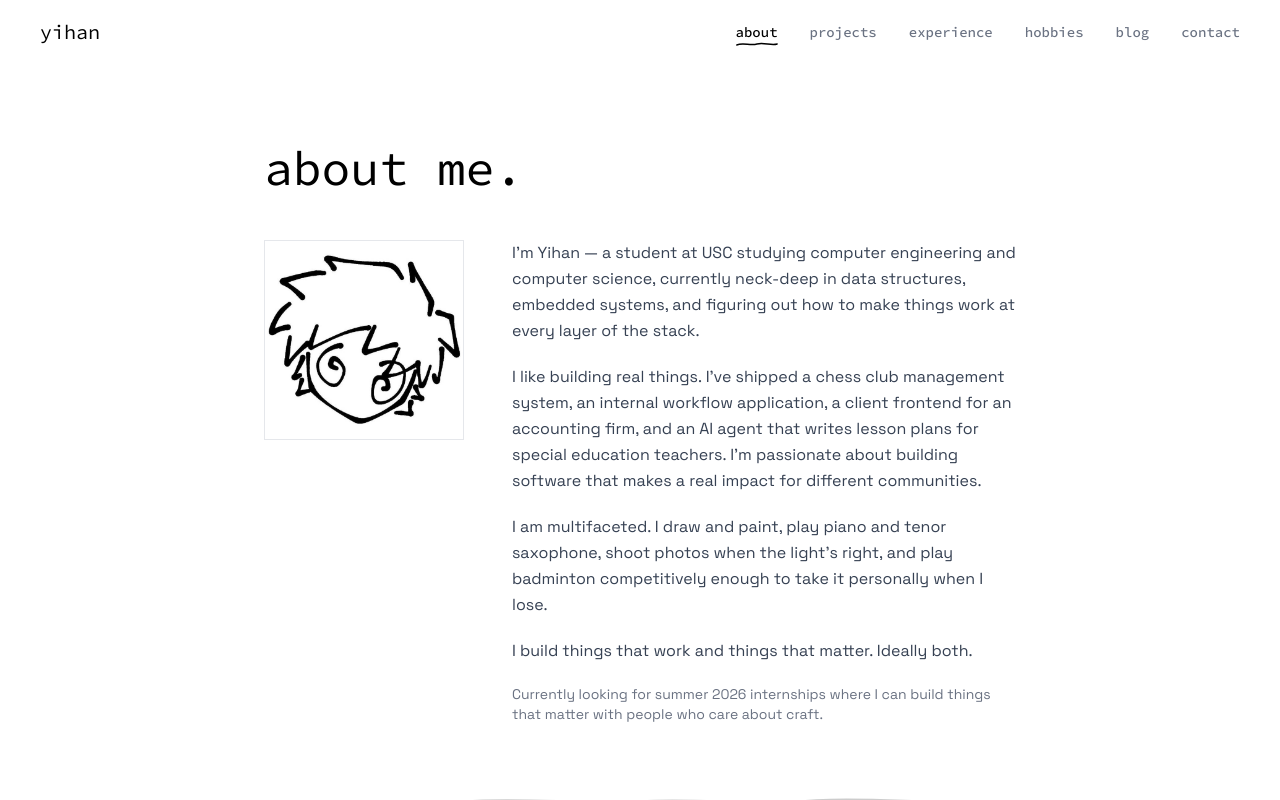
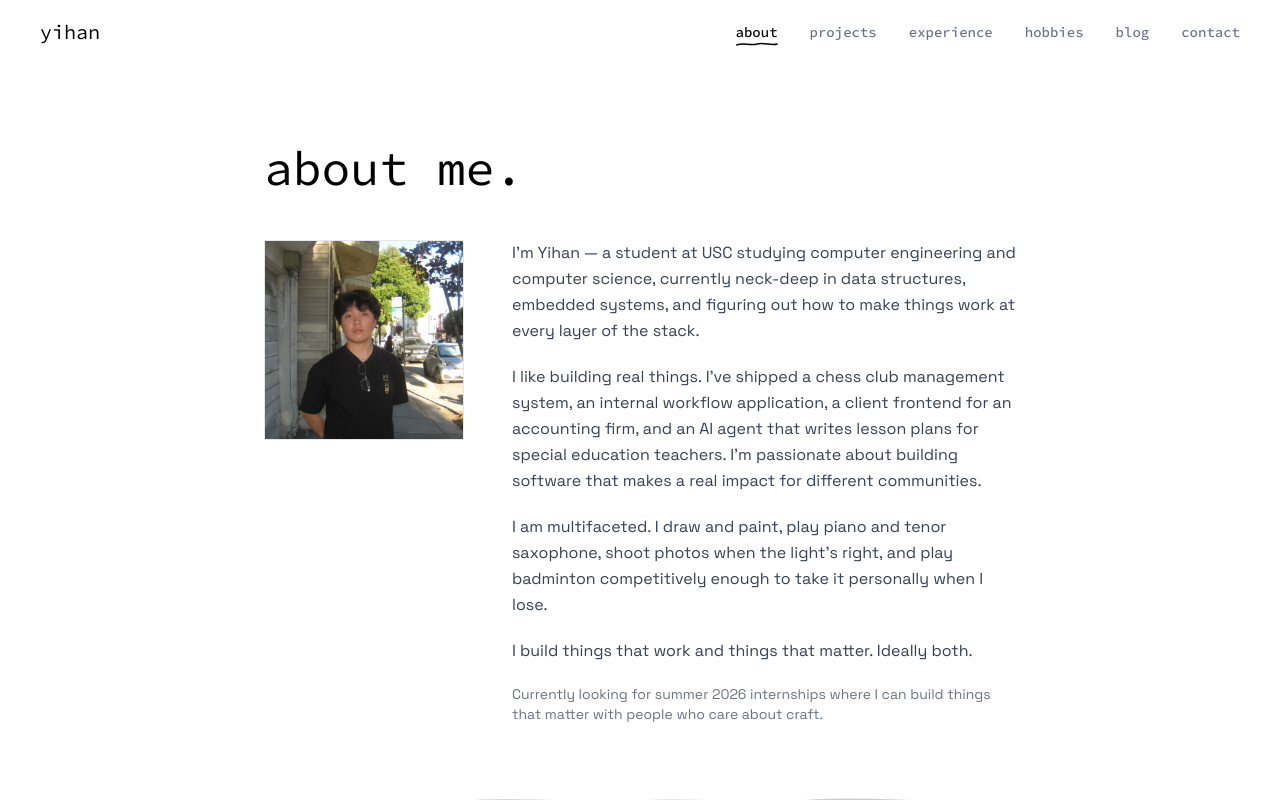
Before and after one commit to yih0nk/yihan.dev, a Next.js app: page /about in a window 1280 px wide. Shown: the top 800 px of the page. Built offline with nearby package versions, Linux system fonts and the light colour scheme.

Commit message:
headshot change

```diff
--- a/src/app/about/page.tsx
+++ b/src/app/about/page.tsx
@@ -31,7 +31,7 @@ export default function AboutPage() {
         <div className="grid md:grid-cols-[200px_1fr] gap-12 mb-16">
           <div className="flex-shrink-0">
             <div className="w-40 h-40 md:w-full md:h-auto md:aspect-square border border-gray-200 bg-gray-50 flex items-center justify-center overflow-hidden">
-              <Image src="/images/pfp.jpg" alt="Yihan" width={200} height={200} className="h-full w-full object-cover" />
+              <Image src="/images/IMG_4699.jpg" alt="Yihan" width={200} height={200} className="h-full w-full object-cover" />
             </div>
           </div>
 
```
Also changed, not shown: public/images/IMG_4699.jpg (added).
